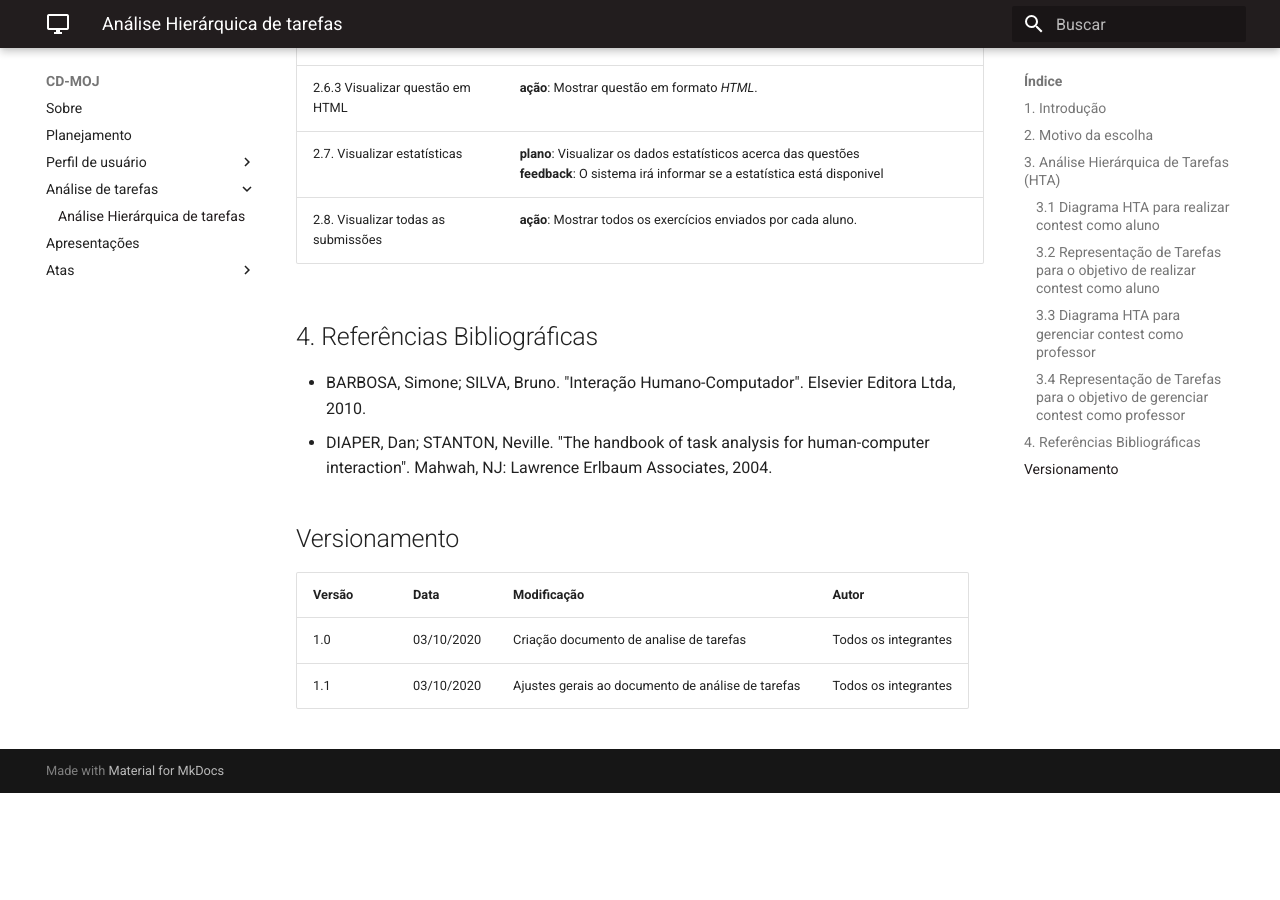
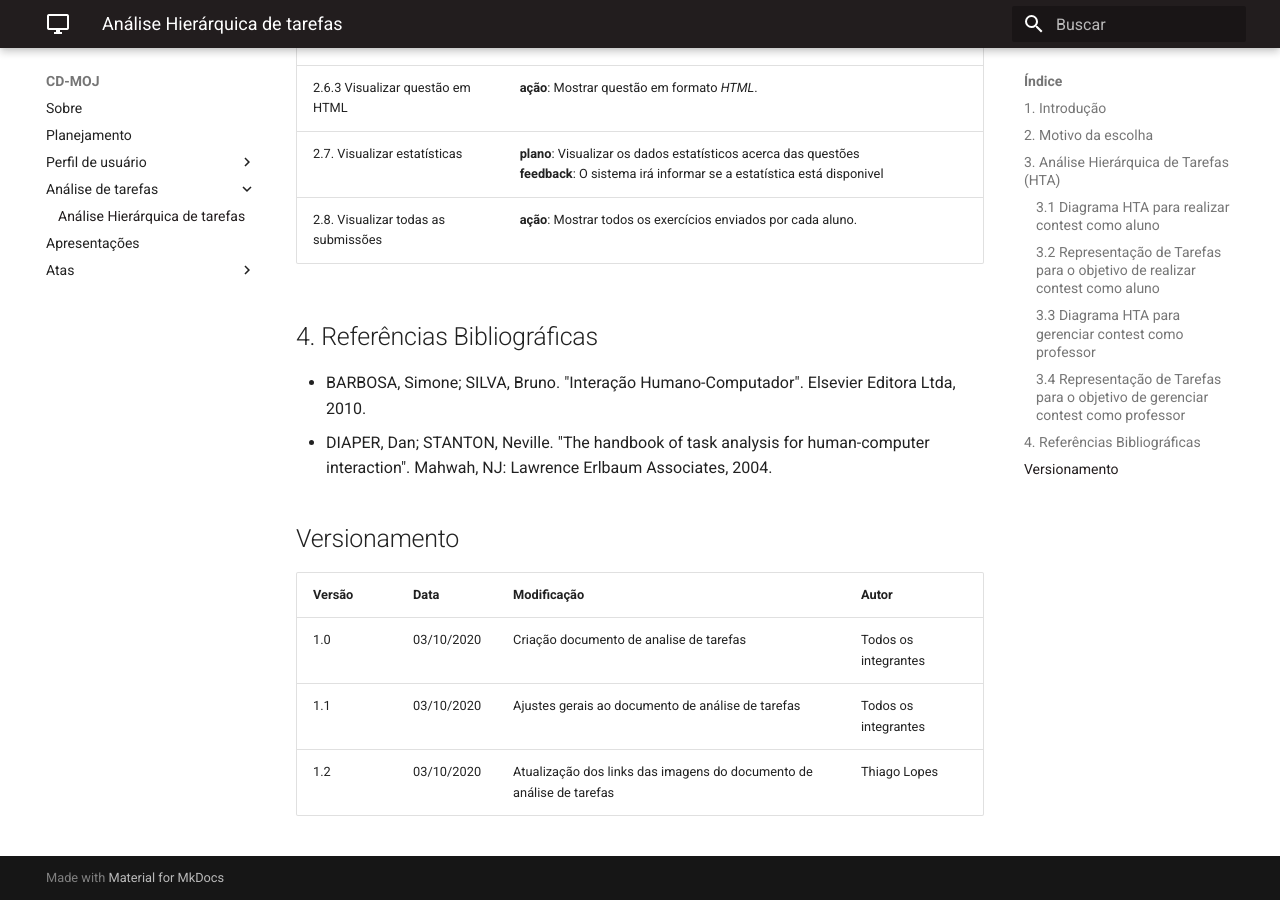
Before and after one commit to Interacao-Humano-Computador/2020.1-CD-MOJ, an MkDocs documentation site: the page built from docs/analise_tarefas.md, in a window 1280 px wide and 900 px high, scrolled down 4314 px. Built offline with MkDocs 1.6.1 and Material for MkDocs 9.7.7, drawn with Linux system fonts in a browser that asks for light colours; old or Windows-style settings are respelled for this version of MkDocs; before the commit the page ends 5107 px from its top, so only the background shows below that; some of the changed lines change nothing that is shown.

Commit message:
Atualização dos links das imagens do documento de análise de tarefas

```diff
--- a/docs/analise_tarefas.md
+++ b/docs/analise_tarefas.md
@@ -22,7 +22,7 @@
 
 ![Análise Tarefas Aluno](assets/HTA/analise_tarefas_aluno.png)
 
-[Link para a imagem](https://app.lucidchart.com/invitations/accept/ed3219a7-79c7-487e-bb7a-e810025fc394)
+[Link para a imagem](https://drive.google.com/file/d/1MWAL075PYXDHrhDTQtB_pG9gjrz8nmiK/view?usp=sharing)
 
 ### 3.2 Representação de Tarefas para o objetivo de realizar contest como aluno
 
@@ -50,7 +50,7 @@
 
 ![Análise Tarefas Professor](assets/HTA/analise_tarefas_professor.png)
 
-[Link para a imagem](https://app.lucidchart.com/invitations/accept/aa7c054f-83d1-4e9c-b7ca-dec5cc45823a)
+[Link para a imagem](https://drive.google.com/file/d/1j1EAjElgZhMXrrXko1WGDTirLr8zLlM8/view?usp=sharing)
 
 ### 3.4 Representação de Tarefas para o objetivo de gerenciar contest como professor
 
@@ -82,3 +82,4 @@
 |--|--|--|--|
 | 1.0 | 03/10/2020 | Criação documento de analise de tarefas | Todos os integrantes |
 | 1.1 | 03/10/2020 | Ajustes gerais ao documento de análise de tarefas | Todos os integrantes |
+| 1.2 | 03/10/2020 | Atualização dos links das imagens do documento de análise de tarefas | Thiago Lopes |
```
